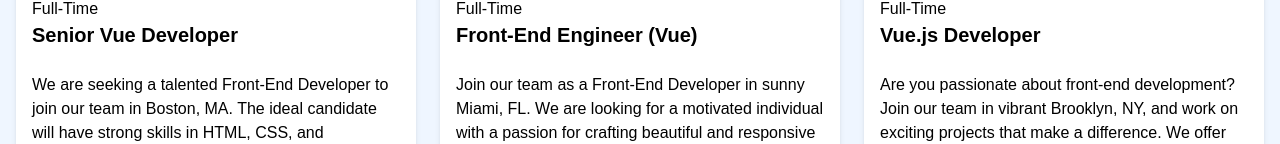
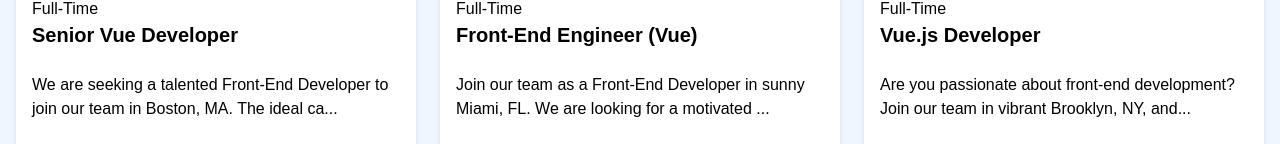
Before and after one commit to GWartelle/VueJobBoard, a Vue app: page / in a window 1280 px wide. Shown: the part 655-799 px from the top of the page. Built offline with nearby package versions, Linux system fonts and the light colour scheme; the HTML template or start-up script is replaced by a standard one.

Commit message:
Update JobListing with troncated descriptions

```diff
--- a/src/components/JobListing.vue
+++ b/src/components/JobListing.vue
@@ -1,6 +1,18 @@
 <script setup>
-defineProps({
+import { ref, computed } from "vue";
+
+const props = defineProps({
   job: Object,
+});
+
+const showFullDescription = ref(false);
+
+const troncatedDescription = computed(() => {
+  let description = props.job.description;
+  if (!showFullDescription.value) {
+    description = description.substring(0, 90) + "...";
+  }
+  return description;
 });
 </script>
 
@@ -14,7 +26,7 @@ defineProps({
       </div>
 
       <div class="mb-5">
-        {{ job.description }}
+        {{ troncatedDescription }}
       </div>
 
       <h3 class="text-green-500 mb-2">{{ job.salary }} / Year</h3>
--- a/src/components/JobListings.vue
+++ b/src/components/JobListings.vue
@@ -34,7 +34,8 @@ const jobs = ref(jobData);
     <a
       href="/jobs"
       class="block bg-black text-white text-center py-4 px-6 rounded-xl hover:bg-gray-700"
-      >View All Jobs</a
     >
+      View All Jobs
+    </a>
   </section>
 </template>
```
